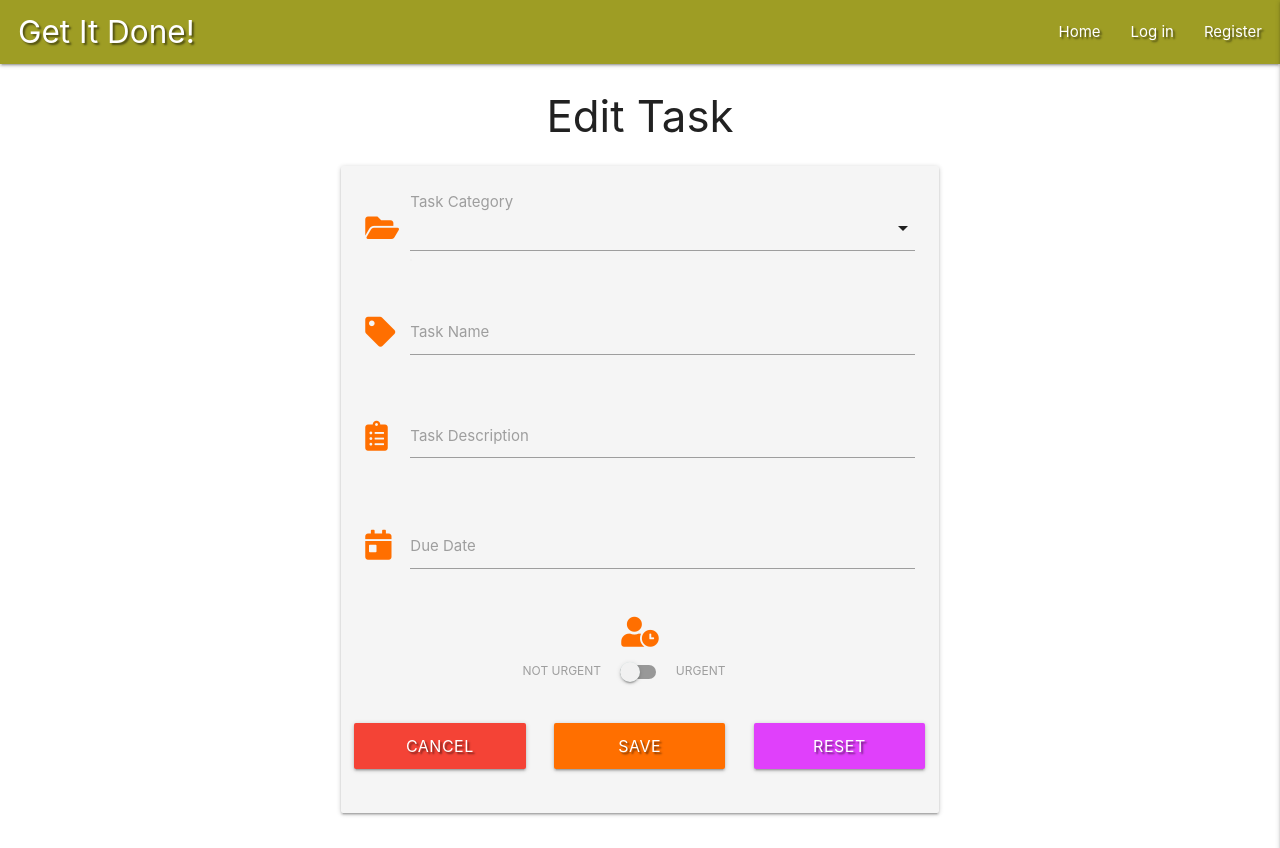
After one commit to loosenthedark/CI_DCD-task-manager-flask-mini-project, a Flask app: template templates/edit_task.html in a window 1280 px wide. The commit adds this page. Run offline with Flask 2, Linux system fonts and the light colour scheme; the template is opened without the code that fills it, so the values that code supplies are empty; some libraries are stand-ins or nearby versions.

Commit message:
Bind data to the Edit Task form

```diff
--- a/app.py
+++ b/app.py
@@ -124,6 +124,14 @@ def add_task():
     return render_template('add_task.html', categories=categories)
 
 
+@app.route('/edit_task/<task_id>', methods=["GET", "POST"])
+def edit_task(task_id):
+    task = mongo.db.tasks.find_one({'_id': ObjectId(task_id)})
+
+    categories = mongo.db.categories.find().sort('category_name', 1)
+    return render_template('edit_task.html', task=task, categories=categories)
+
+
 if __name__ == '__main__':
     app.run(host=os.environ.get('IP'),
             port=int(os.environ.get('PORT')),
--- a/static/css/style.css
+++ b/static/css/style.css
@@ -77,7 +77,10 @@ strong {
 
 /* Registration form */
 
-#btn-register {
+#btn-register,
+#btn-save,
+#btn-cancel,
+#btn-reset {
     line-height: 46px;
     height: 46px;
     font-size: 16px;
@@ -94,7 +97,8 @@ strong {
     font-size: 1rem;
 }
 
-#add_task_form {
+#add_task_form,
+#edit_task_form {
     padding: 24px;
 }
 
@@ -117,6 +121,23 @@ strong {
     margin-bottom: 36px;
 }
 
+/* Edit Task UI */
+
+#category_name_edit option:first-child {
+    color: red;
+}
+
+#btn-save,
+#btn-cancel,
+#btn-reset {
+    width: 30%;
+}
+
+#btn-save,
+#btn-cancel {
+    margin-right: 4.2%;
+}
+
 /* Flash messages */
 
 .flashes h4 {
--- a/static/js/script.js
+++ b/static/js/script.js
@@ -40,4 +40,14 @@ $(document).ready(function () {
             }
         });
     }
+
+    $('select#category_name_edit').parent('.select-wrapper').children('input').css({ "color": "#d1d1d1" });
+    $('select#category_name_edit').parent('.select-wrapper').children('input').focus( function() {
+        $(this).css("color","black");
+    });
+
+    $('#edit_task_form #task_name, #edit_task_form #task_description, #edit_task_form #due_date').css({ "color": "#d1d1d1" });
+    $('#edit_task_form #task_name, #edit_task_form #task_description, #edit_task_form #due_date').focus( function() {
+        $(this).css("color","black");
+    });
 });
--- a/templates/add_task.html
+++ b/templates/add_task.html
@@ -11,7 +11,7 @@
             <div class="input-field col s12">
                 <i class="fas fa-folder-open prefix blue-text text-darken-2"></i>
                 <select id="category_name" name="category_name" class="validate" required>
-                    <option value="" disabled selected>Select</option>
+                    <option value="" disabled selected>Select One</option>
                     {% for category in categories %}
                     <option value="{{ category.category_name }}">{{ category.category_name }}</option>
                     {% endfor %}
--- /dev/null
+++ b/templates/edit_task.html
@@ -0,0 +1,79 @@
+{% extends 'base.html' %}
+
+{% block content %}
+
+<h3 class="center-align">Edit Task</h3>
+
+<div class="row">
+    <form class="col s12 m8 offset-m2 grey lighten-4 card-panel" id="edit_task_form" method="POST" action="{{ url_for('edit_task', task_id = task._id) }}">
+        <!-- Task category dropdown select -->
+        <div class="row">
+            <div class="input-field col s12">
+                <i class="fas fa-folder-open prefix amber-text text-darken-4"></i>
+                <select id="category_name_edit" name="category_name" class="validate" required>
+                    <option value="" disabled>Select Category</option>
+                    <option value="{{ task.category_name }}" selected>{{ task.category_name }}</option>
+                    {% for category in categories %}
+                        {% if task.category_name != category.category_name %}
+                        <option value="{{ category.category_name }}">{{ category.category_name }}</option>
+                        {% endif %}
+                    {% endfor %}
+                </select>
+                <label for="category_name" id="category_name_label">Task Category</label>
+            </div>
+        </div>
+        <!-- Task name text input -->
+        <div class="row">
+            <div class="input-field col s12">
+                <i class="fas fa-tag prefix amber-text text-darken-4"></i>
+                <input id="task_name" type="text" name="task_name" class="validate" value="{{ task.task_name }}" minlength="5" maxlength="50" required>
+                <label for="task_name">Task Name</label>
+            </div>
+        </div>
+        <!-- Task description textarea -->
+        <div class="row">
+            <div class="input-field col s12">
+                <i class="fas fa-clipboard-list prefix amber-text text-darken-4"></i>
+                <textarea id="task_description" name="task_description" class="materialize-textarea validate" minlength="5"
+                    maxlength="200" required>{{ task.task_description }}</textarea>
+                <label for="task_description">Task Description</label>
+            </div>
+        </div>
+        <!-- Due date picker -->
+        <div class="row due_date_row">
+            <div class="input-field col s12">
+                <i class="fas fa-calendar-day prefix amber-text text-darken-4"></i>
+                <input type="text" class="datepicker validate" name="due_date" id="due_date" value="{{ task.due_date }}" required>
+                <label for="due_date">Due Date</label>
+            </div>
+        </div>
+        <!-- Task urgency toggle -->
+        <div class="row is_urgent_row">
+            <div class="input-field col s12">
+                <div class="center-align"><i class="fas fa-user-clock prefix amber-text text-darken-4"></i></div>
+                <div class="switch center-align">
+                    <label for="is_urgent" id="is_urgent_label">
+                        NOT URGENT
+                        <input type="checkbox" name="is_urgent" id="is_urgent" {% if task.is_urgent == "on" %} checked {% endif %}>
+                        <span class="lever"></span>
+                        URGENT
+                    </label>
+                </div>
+            </div>
+        </div>
+        <!-- Form buttons -->
+        <div class="row buttons-row">
+            <a class="btn waves-effect waves-light text-shadow red" id="btn-cancel"
+                href="{{ url_for('get_tasks') }}"><span id="cancel-span">Cancel</span>
+        </a>
+            <button class="btn waves-effect waves-light text-shadow amber darken-4" id="btn-save"
+                type="submit"><span id="save-span">Save</span>
+            </button>
+            <a class="btn waves-effect waves-light text-shadow purple accent-2" id="btn-reset"
+                href="#"><span id="reset-span">Reset</span>
+        </a>
+        </div>
+    </form>
+</div>
+
+{% endblock %}
--- a/templates/tasks.html
+++ b/templates/tasks.html
@@ -8,15 +8,15 @@
             {% for task in tasks %}
             <li>
                 <div class="collapsible-header row yellow lighten-4">
-                    <div class="col s2 btn-container"><a class="btn-floating btn-small yellow lighten-4"><i
+                    <div class="col s3 xl2 btn-container"><a class="btn-floating btn-small yellow lighten-4"><i
                                 class="fas fa-thumbtack tooltipped"
                             data-position="top" data-tooltip="Open"></i></a><a
-                            class="btn-floating btn-small waves-effect waves-light blue"><i class="fas fa-edit tooltipped"
+                            class="btn-floating btn-small waves-effect waves-light blue" href="{{ url_for('edit_task', task_id = task._id) }}"><i class="fas fa-edit tooltipped"
                             data-position="top" data-tooltip="Edit"></i></a><a
                             class="btn-floating btn-small waves-effect waves-light green"><i
                                 class="fas fa-clipboard-check tooltipped"
                             data-position="top" data-tooltip="Done"></i></a></div>
-                    <div class="col s10"><strong>{{ task.task_name }}</strong> :
+                    <div class="col s9 xl10"><strong>{{ task.task_name }}</strong> :
                         {{ task.due_date }} {% if task.is_urgent == "on" %} <i class="fas fa-user-clock tooltipped" id="urgent"
                             data-position="right" data-tooltip="URGENT!"></i> {% endif %}</div>
                 </div>
```
